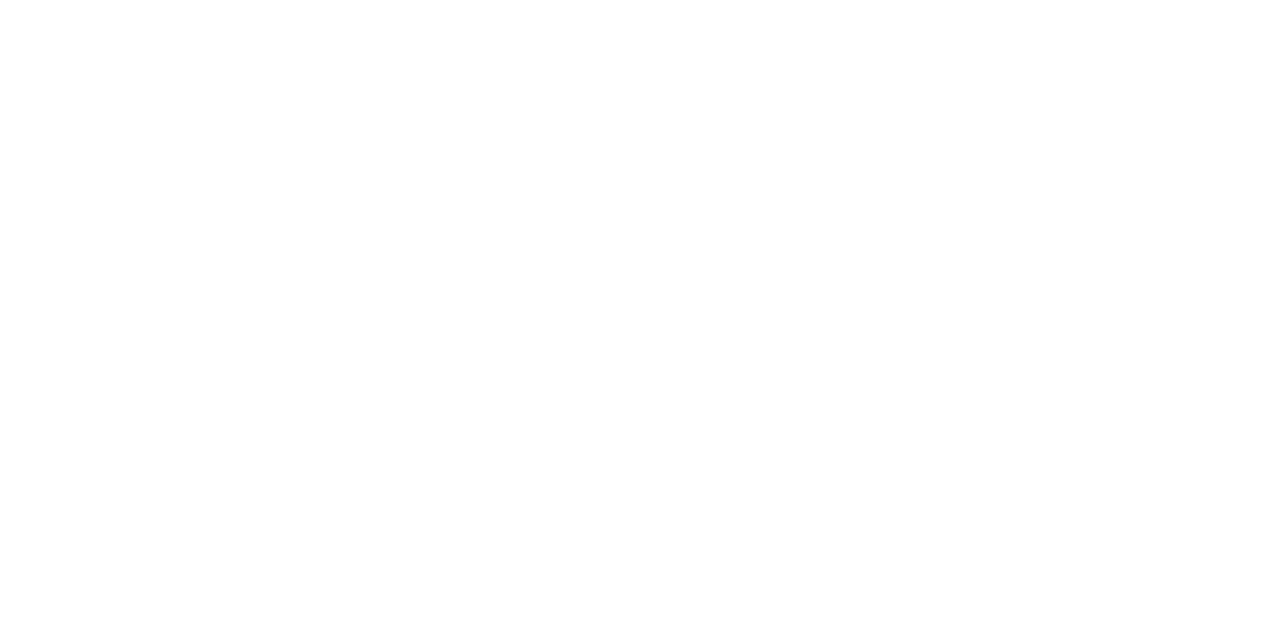
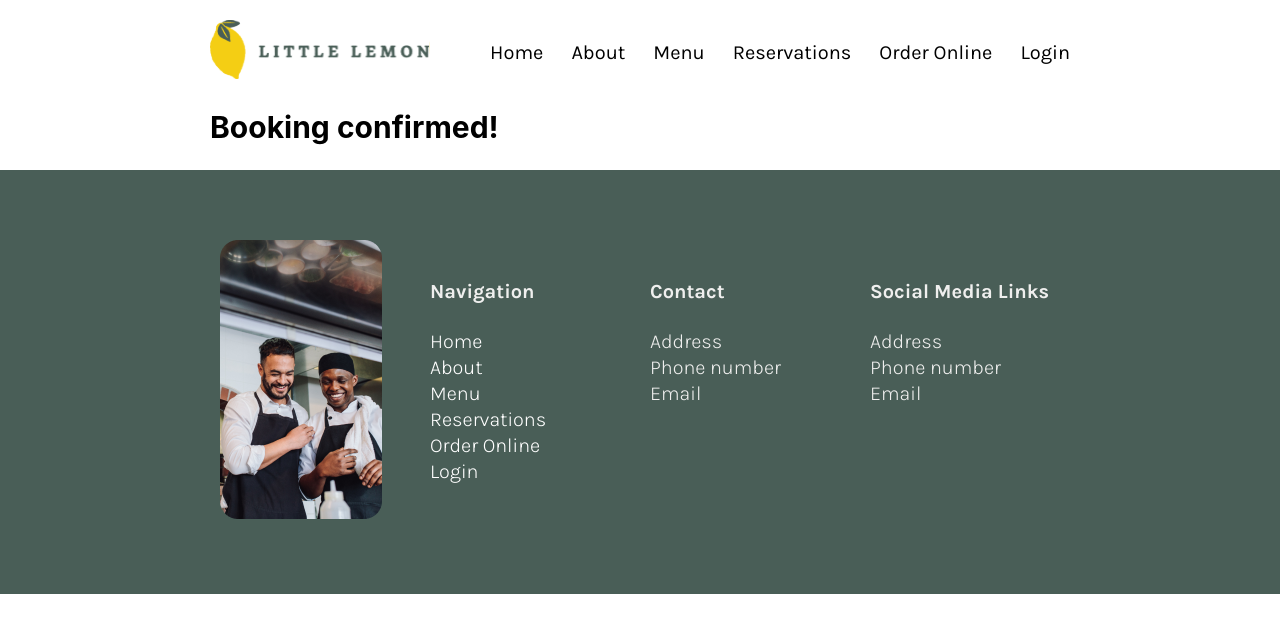
Before and after one commit to docsobral/Little-Lemon, a React (Create React App) app: page /reservation-confirmed in a window 1280 px wide. Before the commit this address had no page. Shown: the top 632 px of the page. Built offline with nearby package versions, Linux system fonts and the light colour scheme; a web font is replaced by a local one.

Commit message:
Booking confirmation page

```diff
--- a/src/components/BookingForm/BookingForm.jsx
+++ b/src/components/BookingForm/BookingForm.jsx
@@ -1,9 +1,10 @@
 import { useContext, useEffect } from 'react';
+import { Button } from 'react-bootstrap';
 import { BookingContext } from '../main/main';
 import './BookingForm.css';
 
 export default function BookingForm(props) {
-  const { date, setDate, setTime, number, setNumber, setOccasion, availableTimes } = useContext(BookingContext);
+  const { setDate, setTime, number, setNumber, setOccasion, availableTimes, submitForm } = useContext(BookingContext);
 
   // useEffect(() => {
   //   console.log('date', date);
@@ -54,6 +55,8 @@ export default function BookingForm(props) {
           <option>Anniversary</option>
         </select>
       </section>
+
+      <Button type='submit' onSubmit={submitForm} children='Submit' />
     </form>
   );
 };
--- /dev/null
+++ b/src/components/ConfirmedBooking/ConfirmedBooking.jsx
@@ -0,0 +1,16 @@
+import Footer from '../footer/footer';
+import Header from '../header/header';
+
+export default function ConfirmedBookings() {
+  return (
+    <>
+      <Header />
+
+      <section className='inner'>
+        <h2>Booking confirmed!</h2>
+      </section>
+
+      <Footer />
+    </>
+  )
+}
--- a/src/components/bookingPage/bookingPage.css
+++ b/src/components/bookingPage/bookingPage.css
@@ -5,11 +5,11 @@ section.inner {
 
 article.booking {
   background-color: #495E57;
+  padding: 1.5rem 0 2rem;
 }
 
 .booking h1 {
   margin: 0px;
-  padding: 1.5rem 0 0;
 
   font-size: 3.2rem;
   font-weight: 400;
--- a/src/components/bookingPage/bookingPage.jsx
+++ b/src/components/bookingPage/bookingPage.jsx
@@ -1,6 +1,8 @@
 import './bookingPage.css';
 import Header from '../header/header';
 import Form from '../BookingForm/BookingForm';
+import Footer from '../footer/footer';
+import About from '../about/about';
 
 export default function BookingPage(props) {
   return (
@@ -21,7 +23,11 @@ export default function BookingPage(props) {
             />
           </section>
         </article>
+
+        <About />
       </main>
+
+      <Footer />
     </>
   )
 }
--- a/src/components/main/main.jsx
+++ b/src/components/main/main.jsx
@@ -4,6 +4,7 @@ import { useState, useEffect, useReducer, createContext } from 'react';
 
 import Homepage from '../homepage/homepage';
 import Booking from '../bookingPage/bookingPage';
+import ConfirmedBookings from '../ConfirmedBooking/ConfirmedBooking';
 
 const today = new Date().getDate();
 
@@ -17,6 +18,8 @@ export const BookingContext = createContext({
   occasion: undefined,
   setOccasion: occasion => {},
   availableTimes: undefined,
+  submitForm: () => {},
+  submited: false,
 });
 
 export function Main() {
@@ -24,6 +27,12 @@ export function Main() {
   const [time, setTime] = useState(undefined);
   const [number, setNumber] = useState(2);
   const [occasion, setOccasion] = useState(undefined);
+  const [submited, setSubmited] = useState(false);
+
+  const submitForm = e => {
+    console.log(e);
+    setSubmited(true);
+  };
 
   const seededRandom = function(seed) {
     var m = 2**35 - 31;
@@ -32,7 +41,7 @@ export function Main() {
     return function () {
         return (s = s * a % m) / m;
     };
-  }
+  };
 
   const fetchAPI = function(date) {
     let result = [];
@@ -76,7 +85,7 @@ export function Main() {
   }, [date]);
 
   return (
-    <BookingContext.Provider value={{ date, setDate, time, setTime, number, setNumber, occasion, setOccasion, availableTimes }}>
+    <BookingContext.Provider value={{ date, setDate, time, setTime, number, setNumber, occasion, setOccasion, availableTimes, submitForm, submited }}>
       <BrowserRouter>
         <Routes>
           <Route
@@ -92,6 +101,13 @@ export function Main() {
               <Booking />
             }
           />
+
+          <Route
+            path='/reservation-confirmed'
+            element={
+              <ConfirmedBookings />
+            }
+          />
         </Routes>
       </BrowserRouter>
     </BookingContext.Provider>
```
